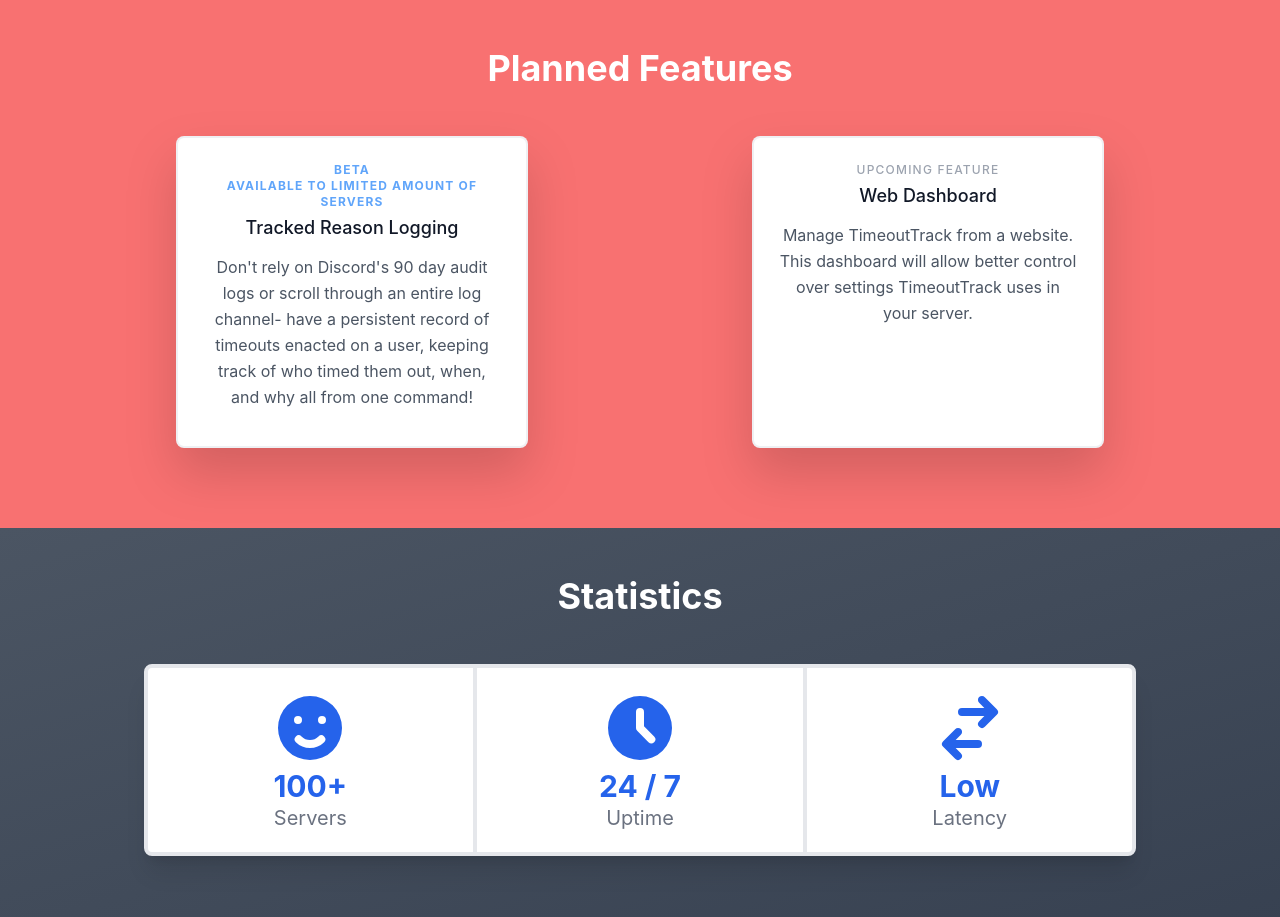
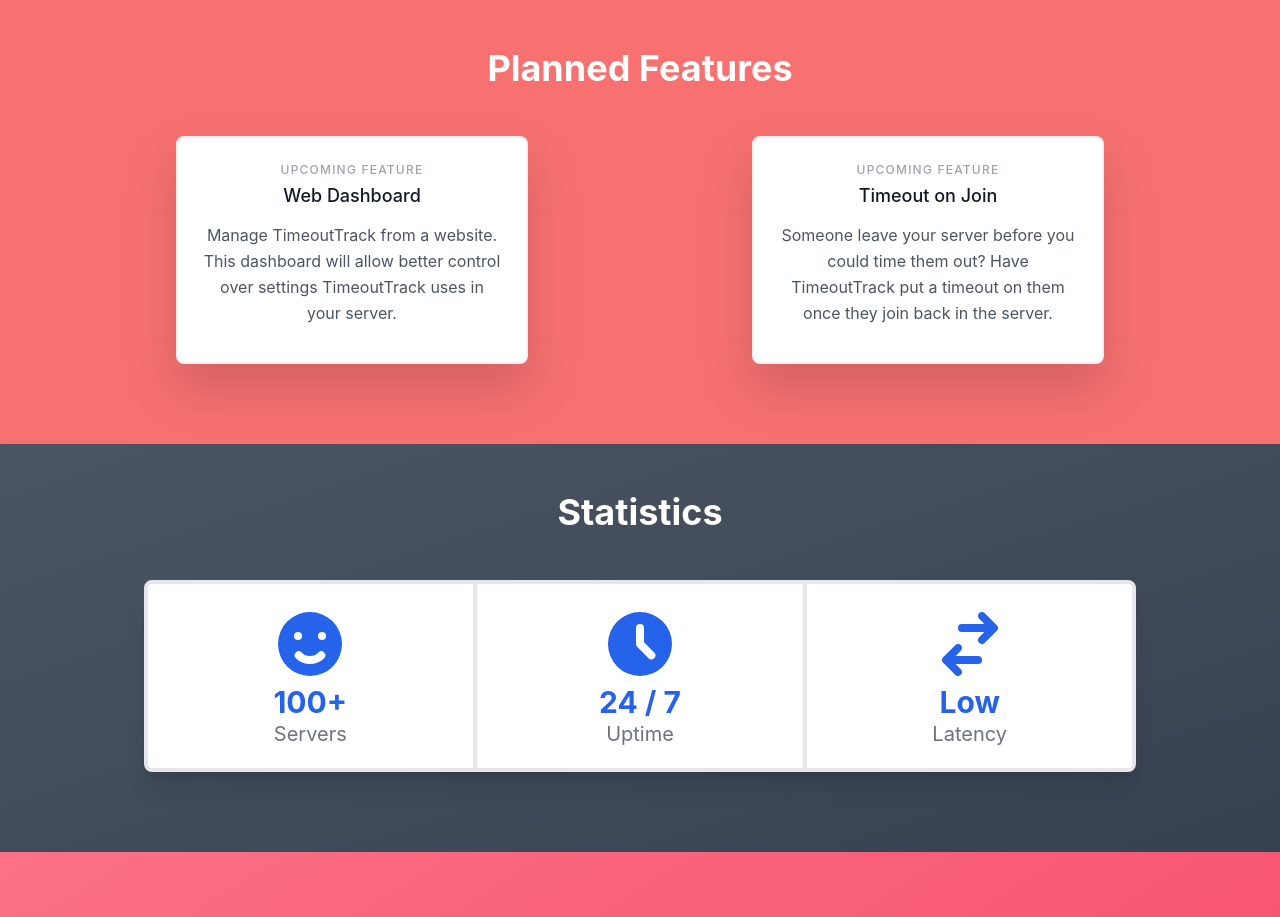
Before and after one commit to TechGeekGamer/timeout-track-website, a React (Create React App) app: page /#/ in a window 1280 px wide. Shown: the part 2000-2917 px from the top of the page. Built offline with nearby package versions, Linux system fonts and the light colour scheme.

Commit message:
Update UpcomingFeatures.js

```diff
--- a/src/components/UpcomingFeatures.js
+++ b/src/components/UpcomingFeatures.js
@@ -1,12 +1,16 @@
 const features = [
-  {
-    title: "Tracked Reason Logging",
-    desc: "Don't rely on Discord's 90 day audit logs or scroll through an entire log channel- have a persistent record of timeouts enacted on a user, keeping track of who timed them out, when, and why all from one command!",
-    beta: true,
-  },
+  // {
+  //   title: "Tracked Reason Logging",
+  //   desc: "Don't rely on Discord's 90 day audit logs or scroll through an entire log channel- have a persistent record of timeouts enacted on a user, keeping track of who timed them out, when, and why all from one command!",
+  //   beta: true,
+  // },
   {
     title: "Web Dashboard",
     desc: "Manage TimeoutTrack from a website. This dashboard will allow better control over settings TimeoutTrack uses in your server.",
+  },
+  {
+    title: "Timeout on Join",
+    desc: "Someone leave your server before you could time them out? Have TimeoutTrack put a timeout on them once they join back in the server.",
   },
 ];
 
@@ -14,12 +18,13 @@ function UpcomingFeatures() {
   return (
     <div className="text-center">
       <section className="text-gray-600 body-font">
-        <div className="container px-5 py-10 mx-auto">
+        <div className="container md:px-5 py-10 mx-auto">
           <div className="flex flex-wrap -m-4">
             {features.map((feat, i) => {
               return (
                 <div className="p-4 md:w-1/3 mx-auto drop-shadow-2xl" key={i}>
                   <div className="h-full border-2 border-gray-200 border-opacity-60 rounded-lg overflow-hidden bg-white">
+                    <div className="container">
                       {feat.img && (
                         <img
                           className="lg:h-48 md:h-36 w-full object-cover object-center"
@@ -30,13 +35,13 @@ function UpcomingFeatures() {
                       <div className="p-6">
                         <h2
                           hidden={feat.beta}
-                        class="tracking-widest text-xs title-font font-medium text-gray-400 mb-1"
+                          className="tracking-widest text-xs title-font font-medium text-gray-400 mb-1"
                         >
                           UPCOMING FEATURE
                         </h2>
                         <h2
                           hidden={!feat.beta}
-                        class="tracking-widest text-xs title-font font-bold text-blue-400 mb-1"
+                          className="tracking-widest text-xs title-font font-bold text-blue-400 mb-1"
                         >
                           BETA
                           <br />
@@ -47,6 +52,14 @@ function UpcomingFeatures() {
                         </h1>
                         <p className="leading-relaxed mb-3">{feat.desc}</p>
                       </div>
+                    </div>
+                    {/*
+                                          <a
+                        className="btn-secondary"
+                        href="https://discord.gg/zaK2YAMH4u"
+                      >
+                        Request on Support Server
+                      </a> */}
                   </div>
                 </div>
               );
```
Lines whose indentation alone changed are shown as unchanged.
